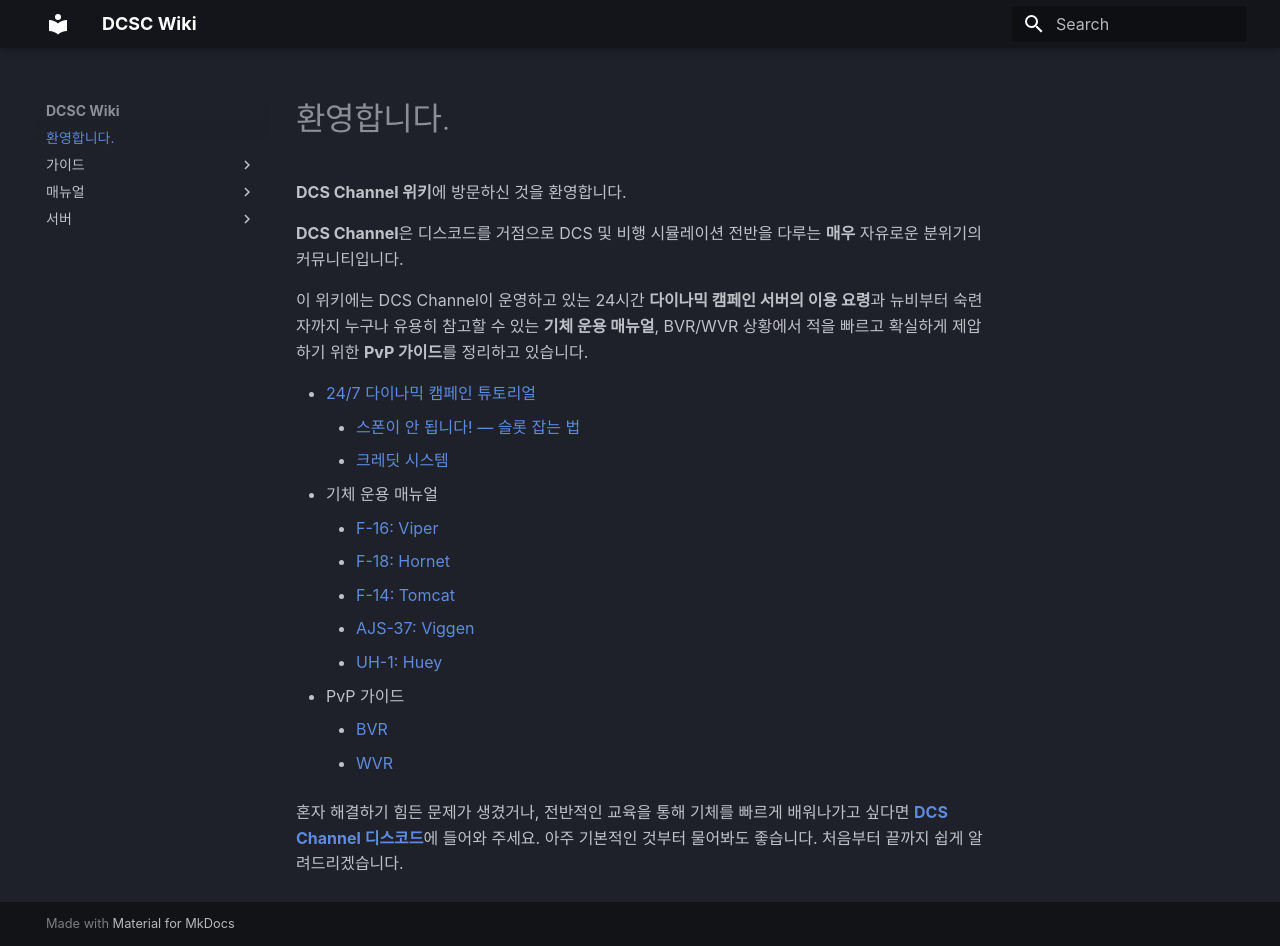
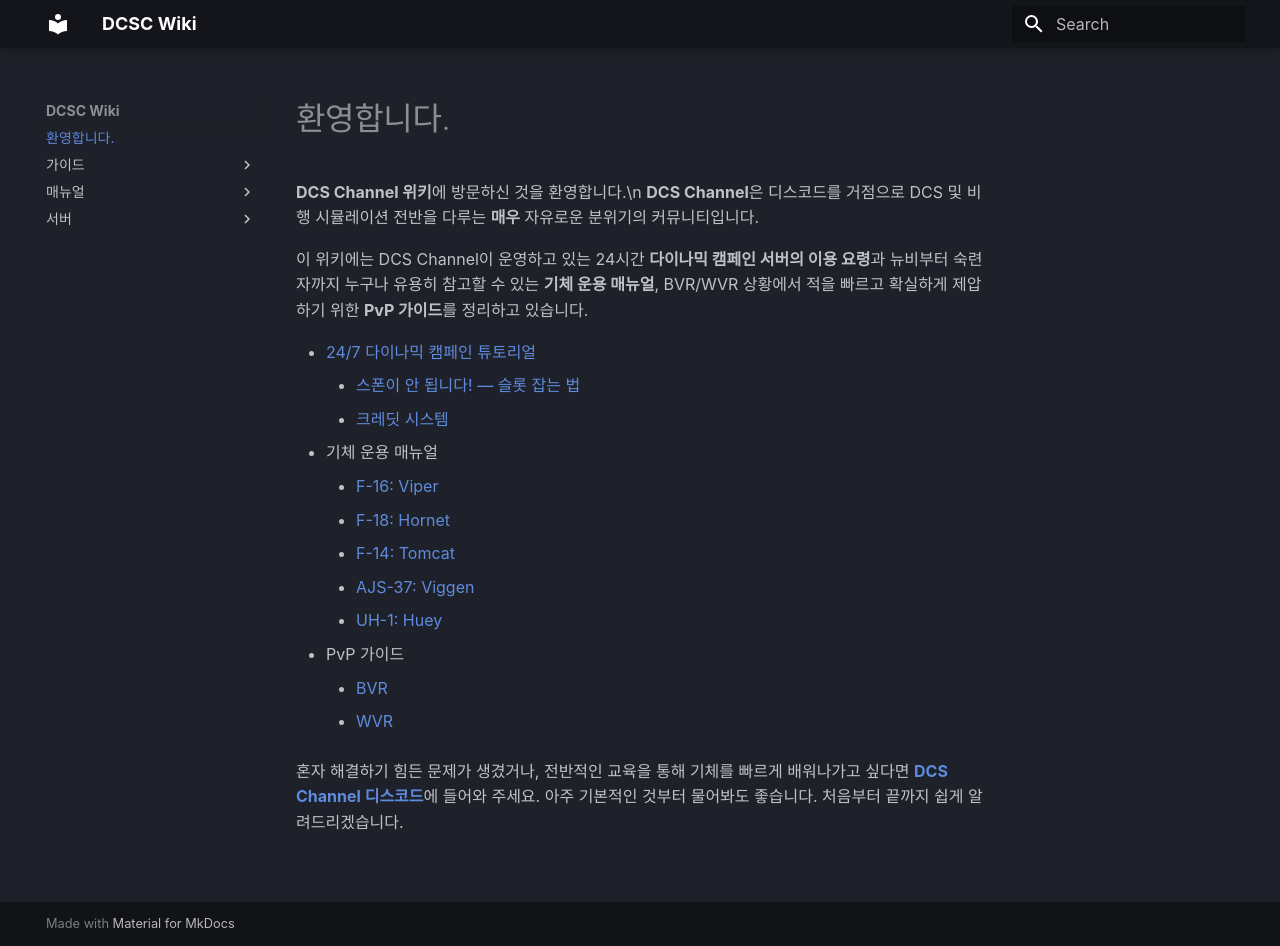
Before and after one commit to dcs-c/dcs-c.github.io, an MkDocs documentation site: the page built from docs/index.md, in a window 1280 px wide and 946 px high. Built offline with MkDocs 1.6.1 and Material for MkDocs 9.7.7, drawn with Linux system fonts in a browser that asks for light colours; some web fonts are replaced.

```diff
--- a/docs/index.md
+++ b/docs/index.md
@@ -1,8 +1,7 @@
 # 환영합니다.
 
 
-**DCS Channel 위키**에 방문하신 것을 환영합니다.
-
+**DCS Channel 위키**에 방문하신 것을 환영합니다.\n
 **DCS Channel**은 디스코드를 거점으로 DCS 및 비행 시뮬레이션 전반을 다루는 **매우** 자유로운 분위기의 커뮤니티입니다.
 
 이 위키에는 DCS Channel이 운영하고 있는 24시간 **다이나믹 캠페인 서버의 이용 요령**과 뉴비부터 숙련자까지 누구나 유용히 참고할 수 있는 **기체 운용 매뉴얼**, BVR/WVR 상황에서 적을 빠르고 확실하게 제압하기 위한 **PvP 가이드**를 정리하고 있습니다.
```
